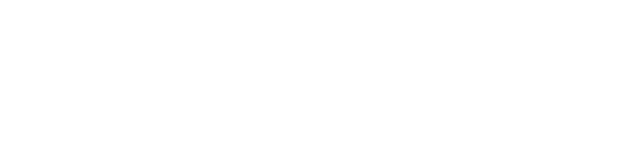
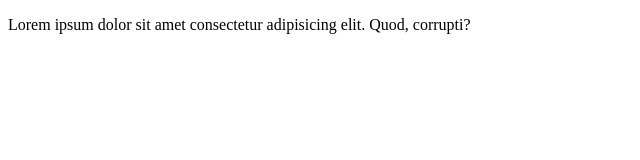
Before and after one commit to NathanKusters/TreinandoGit, a plain HTML site: page index.html in a window 1280 px wide. Shown: the whole page, without its empty margins (0-640 px from the left). Drawn offline with Linux system fonts and the light colour scheme.

Commit message:
adicionado paragrafo ao body

```diff
--- a/index.html
+++ b/index.html
@@ -6,6 +6,6 @@
     <title>Aprendendo Git</title>
 </head>
 <body>
-
+    <p>Lorem ipsum dolor sit amet consectetur adipisicing elit. Quod, corrupti?</p>
 </body>
 </html>
```
